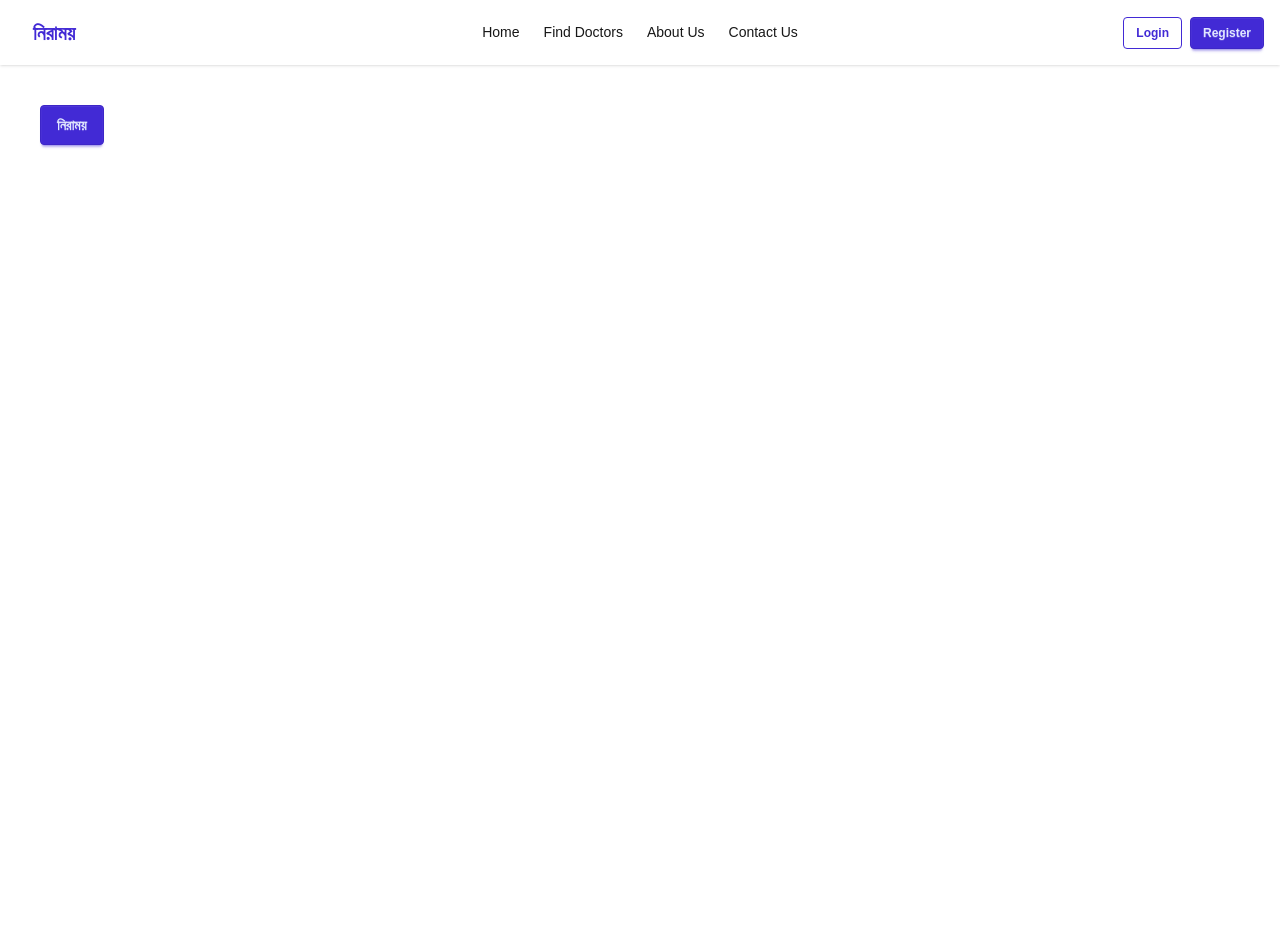
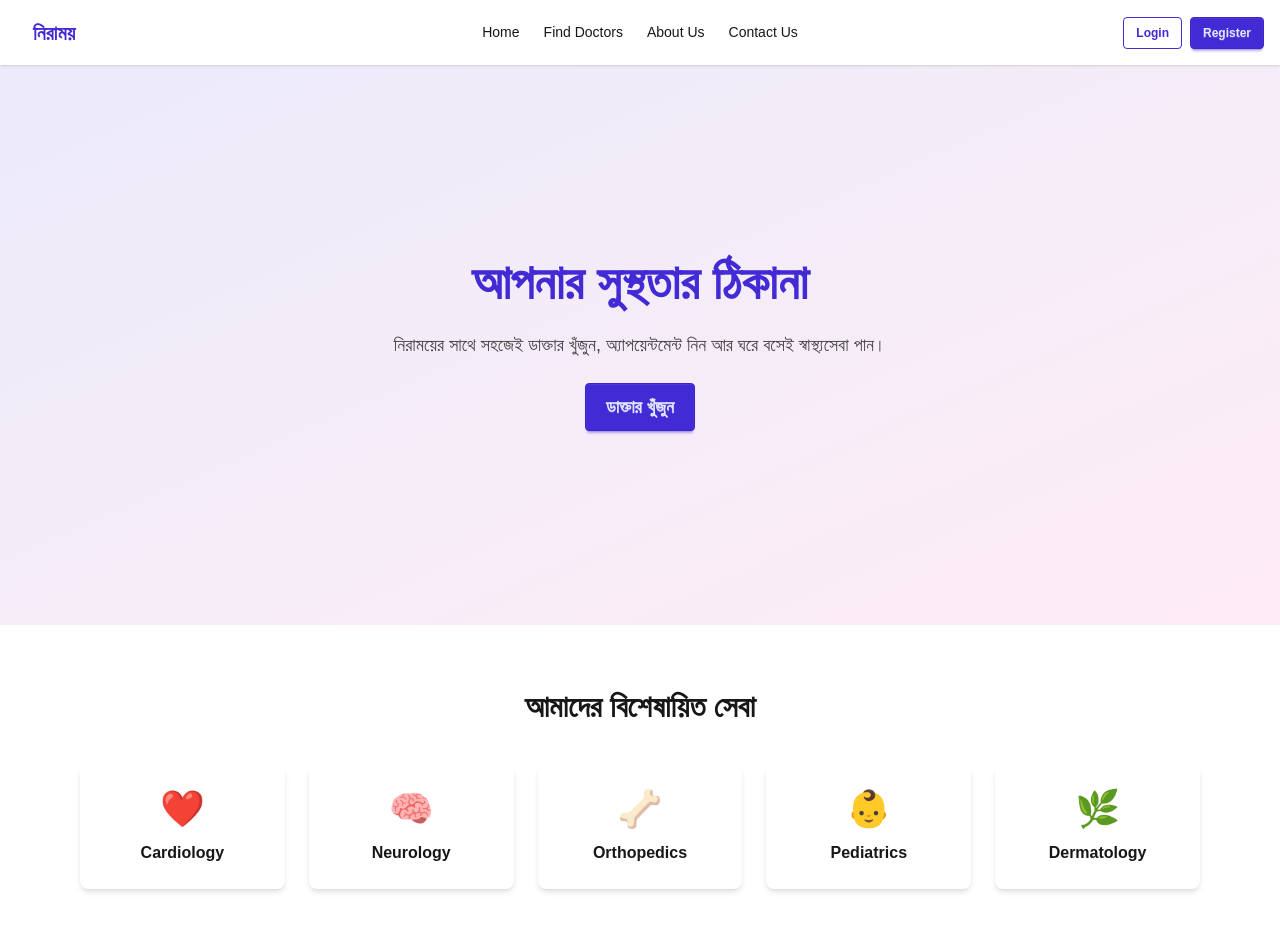
Before and after one commit to Biplob106/niramoy-client, a Next.js app: page / in a window 1280 px wide. Shown: the top 930 px of the page. Before the commit the page ends 800 px from the top, so only its background shows below. Built offline with nearby package versions, Linux system fonts and the light colour scheme; no server answers.

Commit message:
feat: add home banner section

```diff
--- a/src/app/page.js
+++ b/src/app/page.js
@@ -1,7 +1,51 @@
+import Link from "next/link";
+
 export default function Home() {
+  const specializations = [
+    { name: "Cardiology", icon: "❤️" },
+    { name: "Neurology", icon: "🧠" },
+    { name: "Orthopedics", icon: "🦴" },
+    { name: "Pediatrics", icon: "👶" },
+    { name: "Dermatology", icon: "🌿" },
+  ];
+
   return (
-    <div className="p-10">
-      <button className="btn btn-primary">নিরাময়</button>
+    <div>
+      {/* Banner */}
+      <section className="hero min-h-[70vh] bg-gradient-to-br from-primary/10 to-secondary/10">
+        <div className="hero-content text-center">
+          <div className="max-w-2xl">
+            <h1 className="text-4xl md:text-5xl font-bold text-primary">
+              আপনার সুস্থতার ঠিকানা
+            </h1>
+            <p className="py-6 text-lg opacity-80">
+              নিরাময়ের সাথে সহজেই ডাক্তার খুঁজুন, অ্যাপয়েন্টমেন্ট নিন আর ঘরে বসেই
+              স্বাস্থ্যসেবা পান।
+            </p>
+            <Link href="/doctors" className="btn btn-primary btn-lg">
+              ডাক্তার খুঁজুন
+            </Link>
+          </div>
+        </div>
+      </section>
+
+      {/* Specializations */}
+      <section className="py-16 px-4 max-w-6xl mx-auto">
+        <h2 className="text-3xl font-bold text-center mb-10">
+          আমাদের বিশেষায়িত সেবা
+        </h2>
+        <div className="grid grid-cols-2 md:grid-cols-5 gap-6">
+          {specializations.map((s) => (
+            <div
+              key={s.name}
+              className="card bg-base-100 shadow-md hover:shadow-xl transition text-center p-6"
+            >
+              <div className="text-4xl mb-3">{s.icon}</div>
+              <h3 className="font-semibold">{s.name}</h3>
+            </div>
+          ))}
+        </div>
+      </section>
     </div>
   );
 }
```
